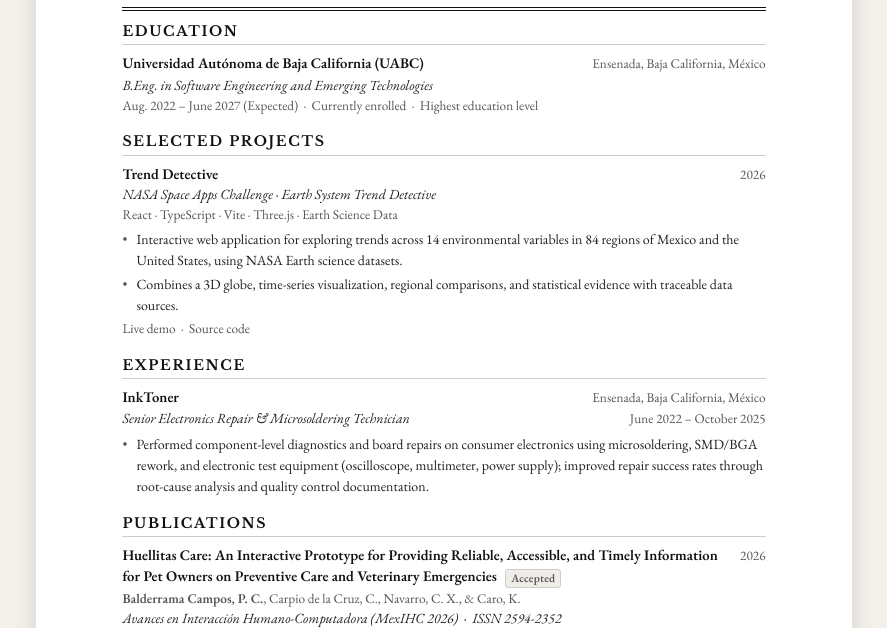
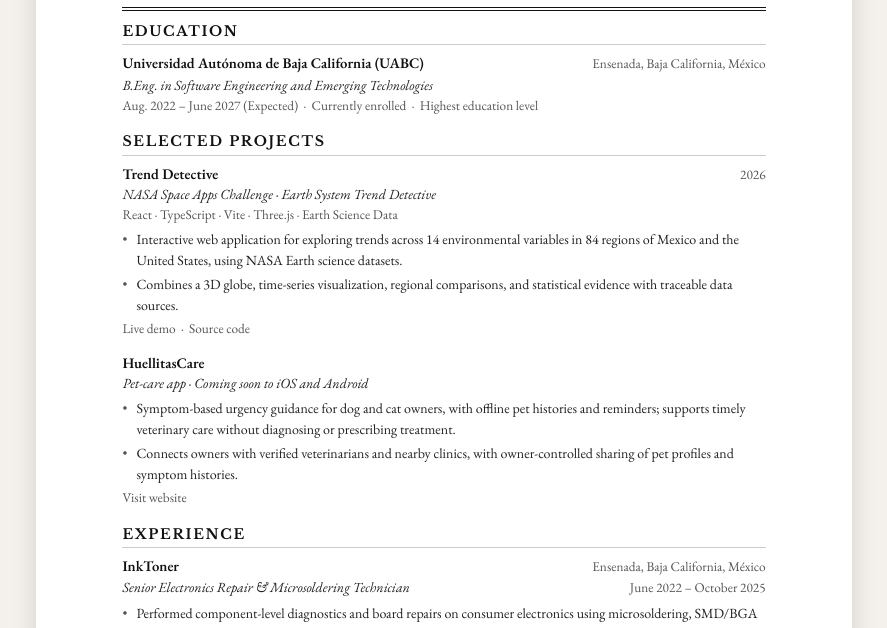
Before and after one commit to PedroxionX/PedroxionX, a plain HTML site: page site/index.html in a window 1280 px wide. Shown: the part 169-797 px from the top of the page, without its empty margins (196-1083 px from the left). Drawn offline with nearby package versions, Linux system fonts and the light colour scheme.

Commit message:
Feature HuellitasCare in profile and resume

```diff
--- a/site/index.html
+++ b/site/index.html
@@ -197,6 +197,17 @@
         <a href="https://github.com/PedroxionX/tren-detective-ae" class="cert-link">Source code</a>
       </div>
     </div>
+    <div class="exp-entry">
+      <div class="exp-company">HuellitasCare</div>
+      <div class="exp-title">Pet-care app · Coming soon to iOS and Android</div>
+      <ul class="exp-bullets">
+        <li>Symptom-based urgency guidance for dog and cat owners, with offline pet histories and reminders; supports timely veterinary care without diagnosing or prescribing treatment.</li>
+        <li>Connects owners with verified veterinarians and nearby clinics, with owner-controlled sharing of pet profiles and symptom histories.</li>
+      </ul>
+      <div class="edu-detail">
+        <a href="https://huellitascare.com/" class="cert-link">Visit website</a>
+      </div>
+    </div>
   </div>
 
   <!-- EXPERIENCE -->
```
Also changed, not shown: 1 other file.
